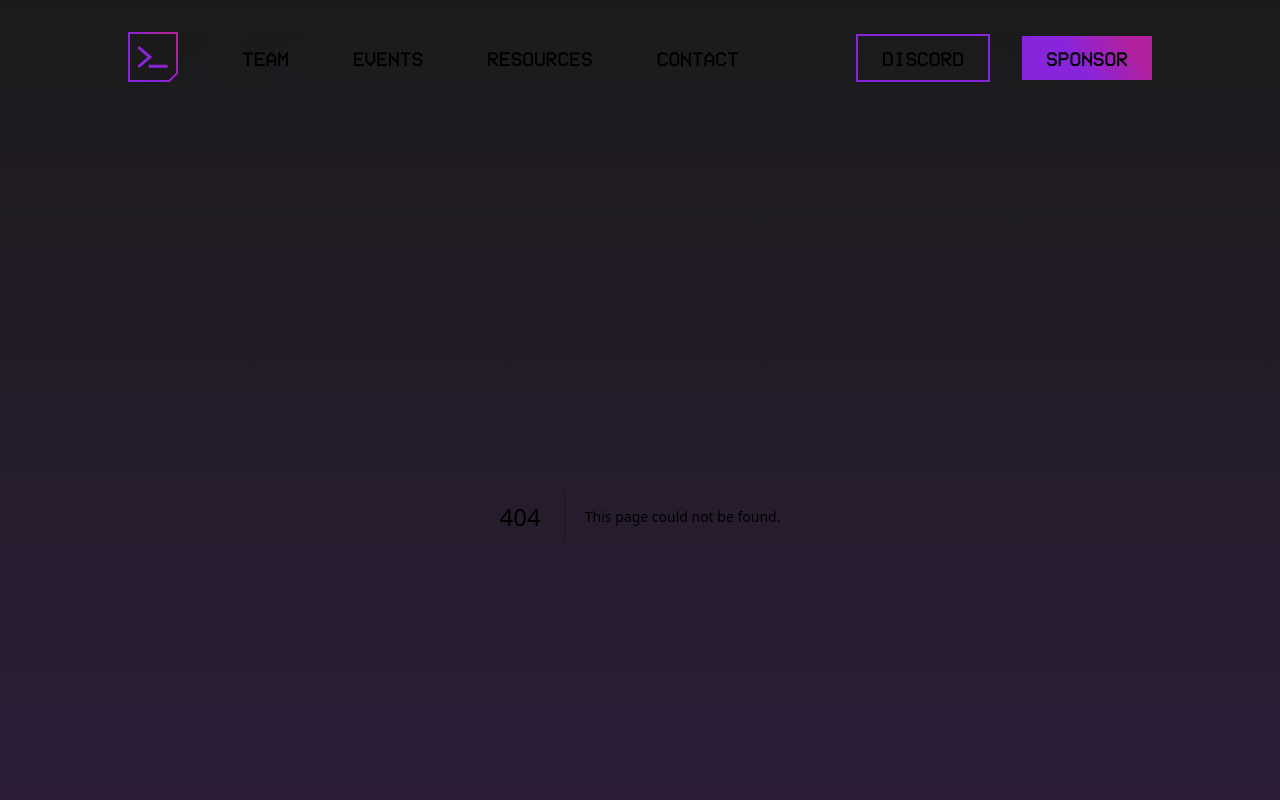
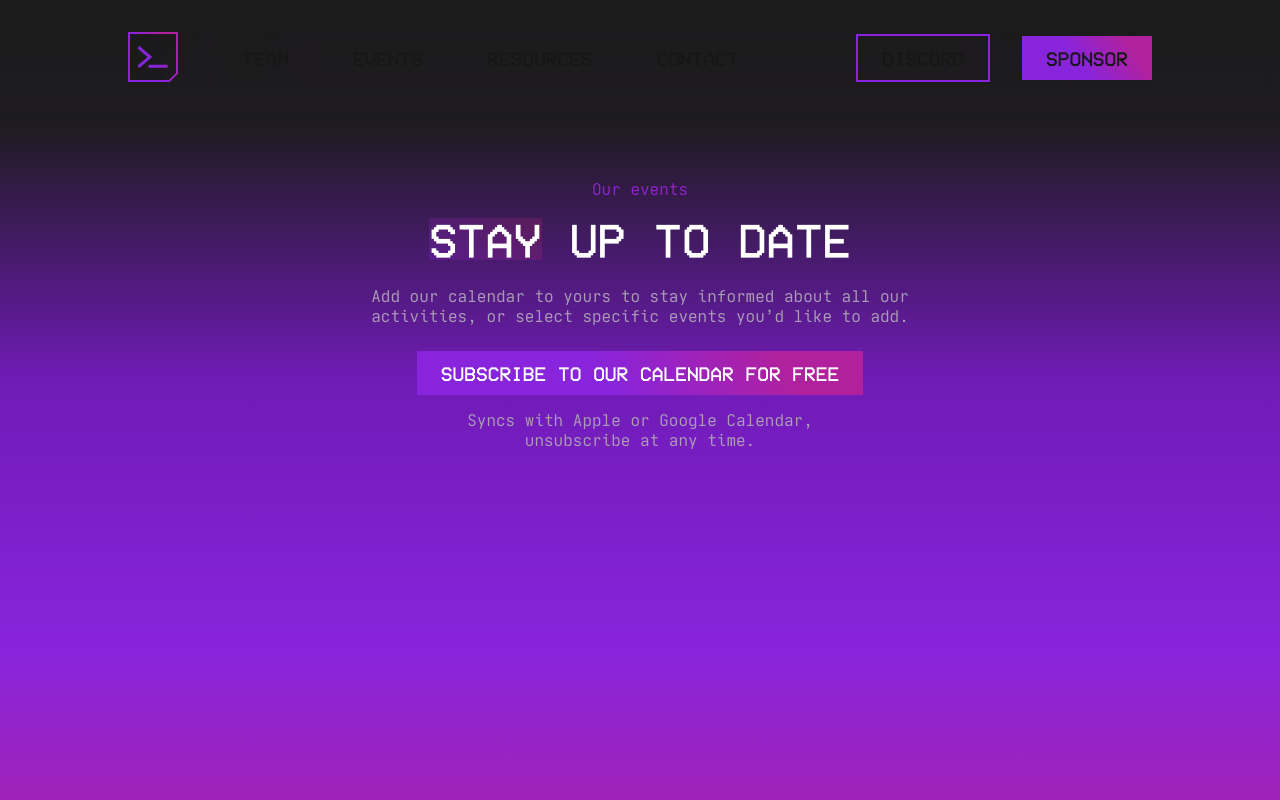
Before and after one commit to 8x5y1a/sesa-website, a Next.js app: page /pages/EventsPage in a window 1280 px wide. Before the commit this address had no page. Shown: the top 800 px of the page. Built offline with nearby package versions, Linux system fonts and the light colour scheme.

Commit message:
Added Events Page
did a bit of work on events page, 20% done, i made sure the navbar is working

```diff
--- a/src/app/pages/ContactUsPage/page.tsx
+++ b/src/app/pages/ContactUsPage/page.tsx
@@ -14,7 +14,6 @@ const ContactUsPage: React.FC = () => {
         >
             <div className="mx-auto flex max-w-7xl flex-col gap-8 md:flex-row">
                 <ContactDetails />
-
                 <div className="flex-1">
                     <ContactForm />
                 </div>
--- /dev/null
+++ b/src/app/pages/EventsPage/components/Header.tsx
@@ -0,0 +1,42 @@
+"use client";
+
+import Button from "@/components/Button";
+
+const Header = () => {
+    return (
+        <div className="w-full pt-8">
+            <div className="mx-auto max-w-7xl text-center">
+                <div className="color-gradient font-mono">Our events</div>
+                <h1 className="mt-4 text-[48px] uppercase">
+                    <span className="relative [background:linear-gradient(55.37deg,_rgba(136,_36,_220,_0.25),_rgba(177,_33,_97,_0.25))]">
+                        STAY
+                    </span>
+                    <span className="ml-7">UP TO DATE</span>
+                </h1>
+
+                <p className="mx-auto mb-6 mt-6 max-w-[558px] font-mono text-[16px] text-thistle">
+                    Add our calendar to yours to stay informed about all our activities, or select
+                    specific events you’d like to add.
+                </p>
+
+                <Button
+                    className="mx-auto mt-4 flex items-center gap-3 font-heading text-xl uppercase"
+                    style={{ width: "fit-content" }}
+                    onClick={() => {
+                        // Add functionality here
+                        console.log("Subscribed to calendar!");
+                    }}
+                >
+                    SUBSCRIBE TO OUR CALENDAR FOR FREE
+                </Button>
+
+                <div className="mt-4 font-mono text-base text-thistle">
+                    <p>Syncs with Apple or Google Calendar,</p>
+                    <p>unsubscribe at any time.</p>
+                </div>
+            </div>
+        </div>
+    );
+};
+
+export default Header;
--- /dev/null
+++ b/src/app/pages/EventsPage/page.tsx
@@ -0,0 +1,21 @@
+"use client";
+
+import React from "react";
+import Header from "./components/Header";
+
+const EventsPage: React.FC = () => {
+    return (
+        <div
+            className="min-h-screen p-8 font-heading text-white"
+            style={{
+                background: "linear-gradient(#1B1B1B, #701BB7, #8824DC, #B1219D)",
+            }}
+        >
+            <div className="mx-auto max-w-7xl">
+                <Header />
+            </div>
+        </div>
+    );
+};
+
+export default EventsPage;
--- a/src/components/Navbar.tsx
+++ b/src/components/Navbar.tsx
@@ -19,7 +19,7 @@ export default function Navbar() {
                     <a className="my-4 font-heading text-xl uppercase" href="#">
                         Team
                     </a>
-                    <a className="my-4 font-heading text-xl uppercase" href="#">
+                    <a href="/pages/EventsPage" className="my-4 font-heading text-xl uppercase">
                         Events
                     </a>
                     <a href="/pages/ResourcesPage" className="my-4 font-heading text-xl uppercase">
```
